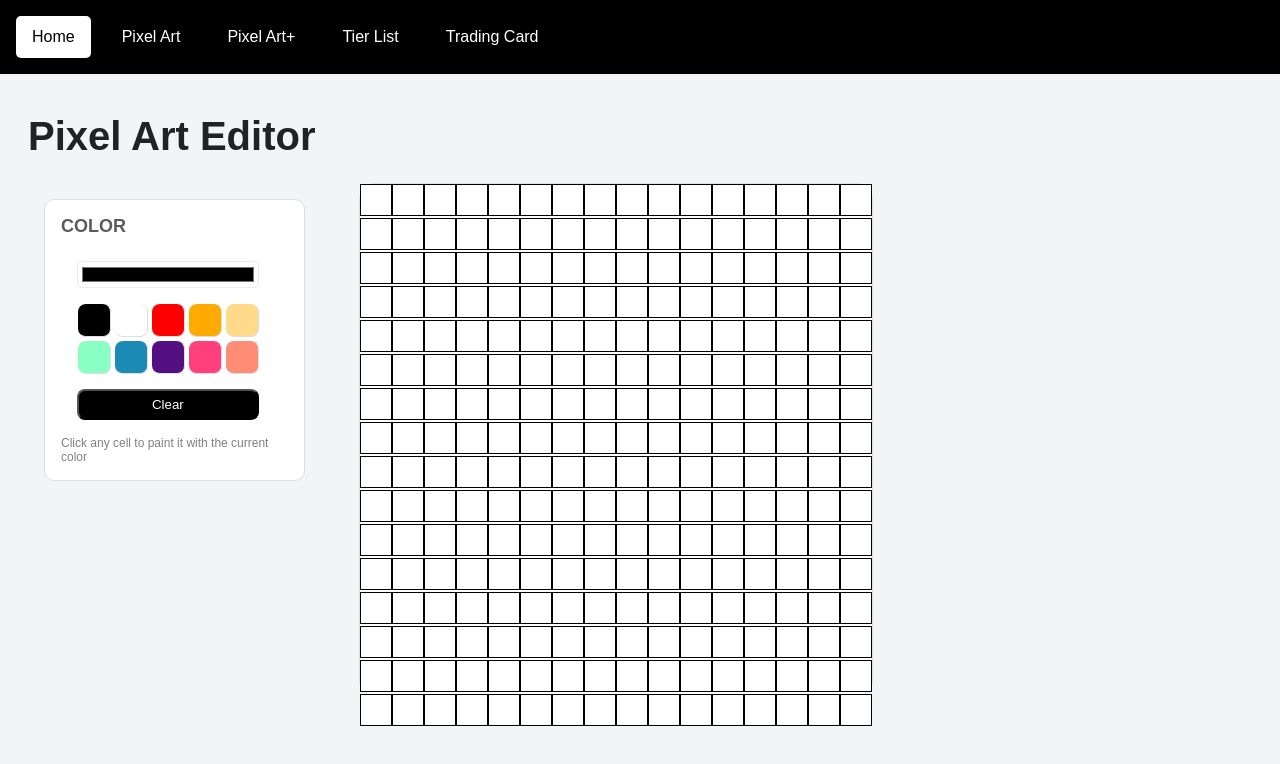
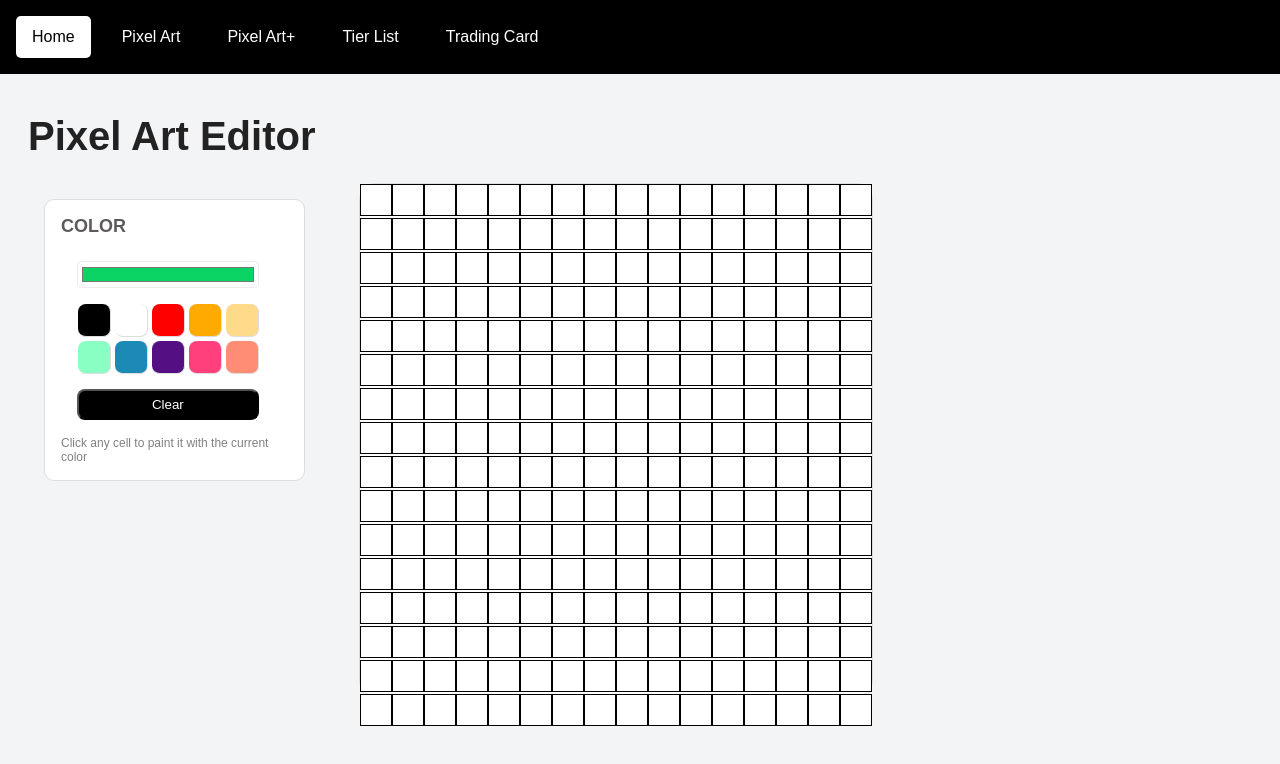
Before and after one commit to SouthBennett/pixel-art, a React (Vite) app in the folder pixel-art/: page / in a window 1280 px wide. Shown: the top 764 px of the page. Built offline with nearby package versions, Linux system fonts and the light colour scheme.

Commit message:
Put the default color back in state

```diff
--- a/pixel-art/src/App.jsx
+++ b/pixel-art/src/App.jsx
@@ -5,7 +5,7 @@ import Grid from './components/Grid'
 import ColorPicker from './components/ColorPicker'
 
 function App() {
-  const [currentColor, setCurrentColor] = useState();
+  const [currentColor, setCurrentColor] = useState("#0BD465");
 
   return (
     <>
```
